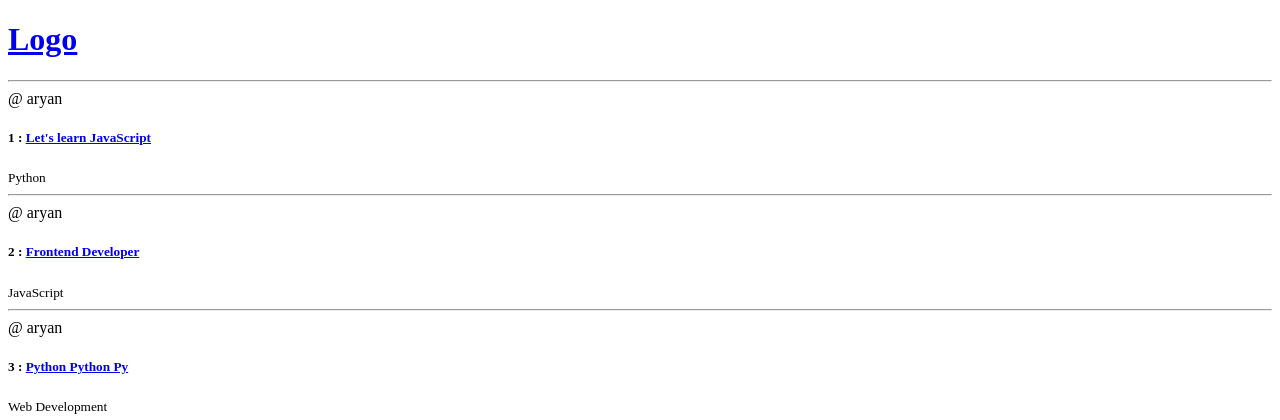
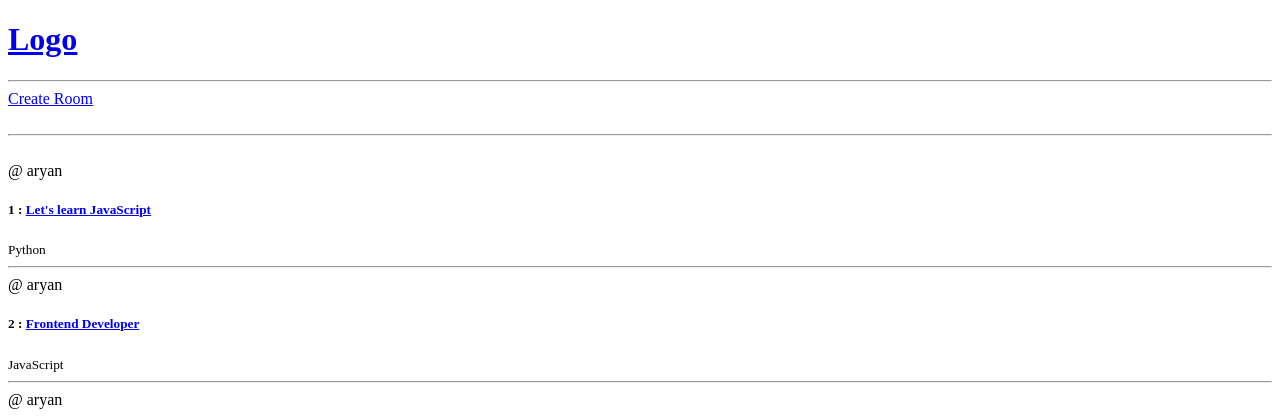
Before and after one commit to AryanGodara/Studybud_Django_WebApp, a Django app: page / in a window 1280 px wide. Shown: the top 420 px of the page. Run offline with Django 3.2, Linux system fonts and the light colour scheme; data comes from the database, SQL or seed files in the repository.

Commit message:
href link added to room-form

```diff
--- a/base/templates/base/home.html
+++ b/base/templates/base/home.html
@@ -4,6 +4,9 @@
 
 
 <div>
+
+    <a href="{% url 'create-room' %}">Create Room</a>
+    <br><br><hr><br>
 
     <div>
         {% for room in rooms %}
```
